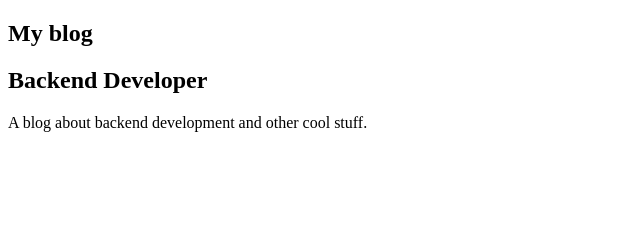
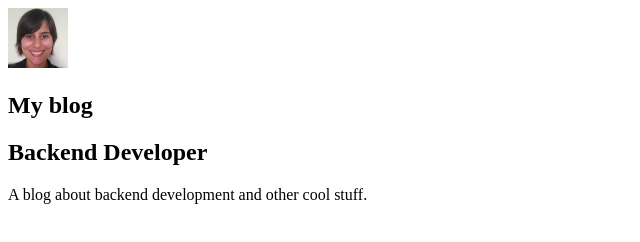
Before and after one commit to BeatrizCarvalho/open-sourceress, a Gatsby site: page / in a window 1280 px wide. Shown: the whole page, without its empty margins (0-640 px from the left). Built offline with nearby package versions, Linux system fonts and the light colour scheme; Gatsby itself is replaced by a stand-in of ours.

Commit message:
Create Avatar Image

```diff
--- /dev/null
+++ b/src/components/Avatar/index.js
@@ -0,0 +1,23 @@
+import React from "react"
+import { useStaticQuery, graphql } from "gatsby"
+import Img from "gatsby-image"
+
+const Avatar = () => {
+  const { avatarImage } = useStaticQuery(
+    graphql`
+      query {
+        avatarImage: file(relativePath: { eq: "profile-photo-beatriz.jpg" }) {
+          childImageSharp {
+            fixed(width: 60, height: 60) {
+              ...GatsbyImageSharpFixed_tracedSVG
+            }
+          }
+        }
+      }
+    `
+  )
+
+  return <Img fixed={avatarImage.childImageSharp.fixed} className="foo" />
+}
+
+export default Avatar
--- a/src/components/Profile/index.js
+++ b/src/components/Profile/index.js
@@ -1,5 +1,7 @@
 import React from "react"
 import { useStaticQuery, graphql } from "gatsby"
+
+import Avatar from "../Avatar"
 
 const Profile = () => {
   const {
@@ -20,6 +22,7 @@
 
   return (
     <div className="Profile-wrapper">
+      <Avatar />
       <h1>{title}</h1>
       <h2>{position}</h2>
       <p>{description}</p>
```
Also changed, not shown: src/images/OpenSourceress.png (added), src/images/profile-photo-beatriz.jpg (added).
